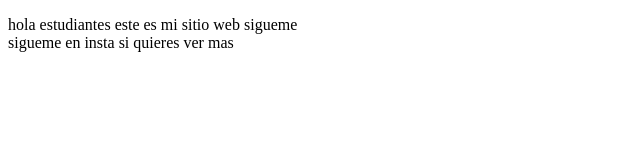
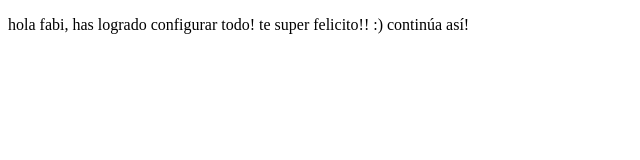
Before and after one commit to fabiyuc/proyectoDemoCursoPrework, a plain HTML site: page index.html in a window 1280 px wide. Shown: the whole page, without its empty margins (0-640 px from the left). Drawn offline with Linux system fonts and the light colour scheme.

Commit message:
cambios agrego msj de felicitaciones y aliento

```diff
--- a/index.html
+++ b/index.html
@@ -8,8 +8,8 @@
 </head>
 <body>
     <p>
-        hola estudiantes este es mi sitio web sigueme<br/>
-        sigueme en insta si quieres ver mas
+        hola fabi, has logrado configurar todo! te super felicito!! :)
+        continúa así!
     </p>
 </body>
 </html>
```
